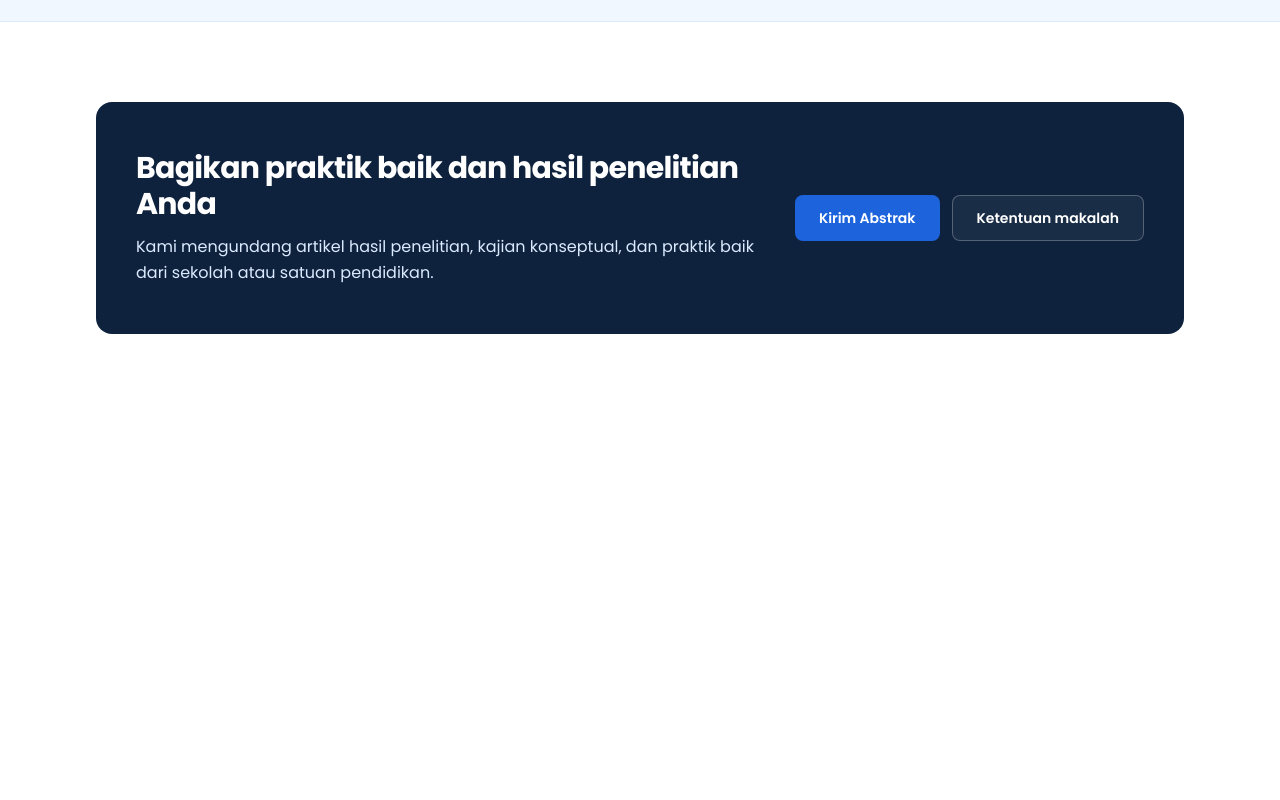
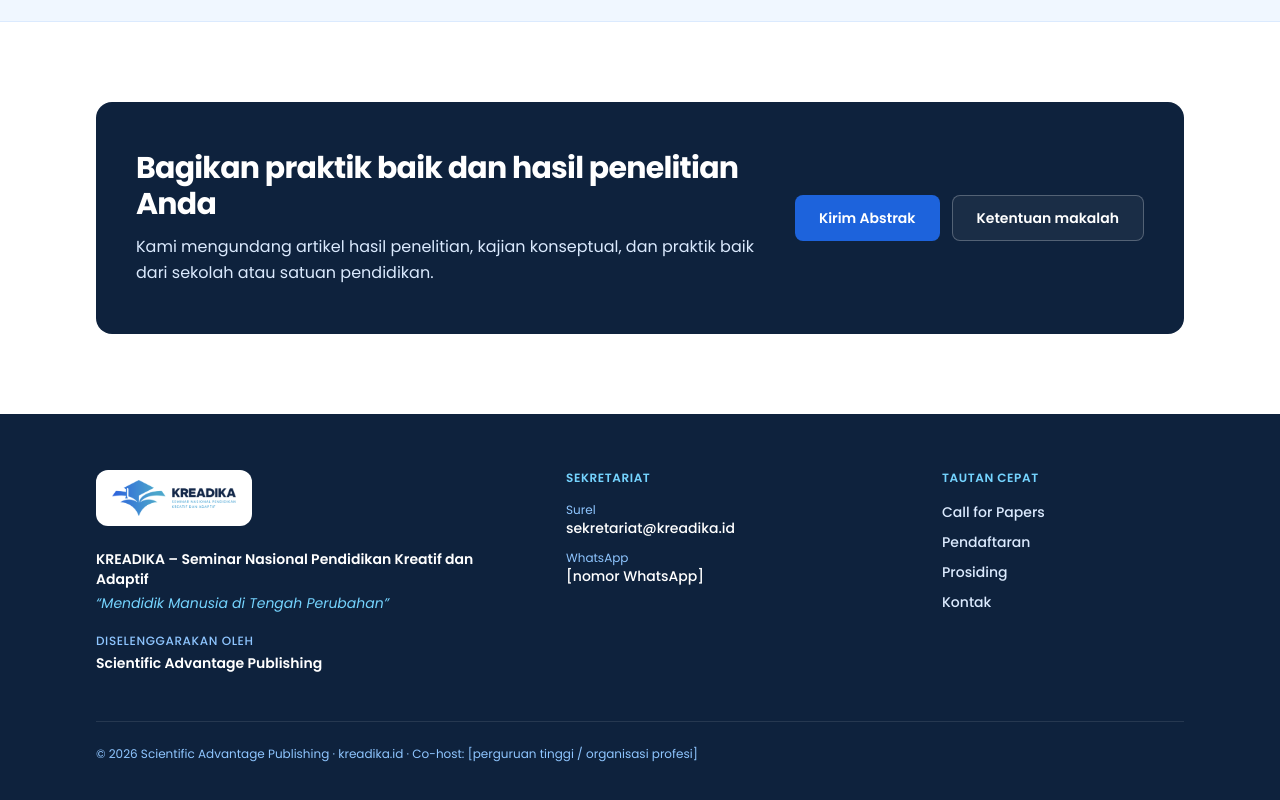
Before and after one commit to AzmiFirmansah/kreadika-landing-page, a React (Vite) app: page / in a window 1280 px wide. Shown: the part 3298-4098 px from the top of the page. Before the commit the page ends 3712 px from the top, so only its background shows below. Built offline with nearby package versions, Linux system fonts and the light colour scheme.

Commit message:
feat: add Footer  structure

```diff
--- a/src/App.jsx
+++ b/src/App.jsx
@@ -874,6 +874,99 @@ function App() {
           </div>
         </section>
       </main>
+
+      {/* ====================
+          FOOTER
+      ==================== */}
+      <footer id="kontak" className="bg-kreadika-navy text-blue-100">
+        <div className="mx-auto max-w-6xl px-4 py-14 sm:px-6 lg:px-8">
+          <div className="grid grid-cols-1 gap-10 md:grid-cols-12">
+            {/* Brand & Organizer Info */}
+            <div className="md:col-span-5">
+              <div className="inline-block rounded-xl bg-white px-4 py-2.5">
+                <img
+                  src={logoKreadika}
+                  alt="Logo KREADIKA"
+                  className="h-9 w-auto"
+                />
+              </div>
+              <p className="mt-4 text-sm font-semibold text-white">
+                KREADIKA – Seminar Nasional Pendidikan Kreatif dan Adaptif
+              </p>
+              <p className="mt-1 text-sm italic text-sky-300">
+                “Mendidik Manusia di Tengah Perubahan”
+              </p>
+              <p className="mt-5 text-xs font-medium uppercase tracking-wider text-blue-300">
+                Diselenggarakan oleh
+              </p>
+              <p className="mt-1 text-sm font-semibold text-white">
+                Scientific Advantage Publishing
+              </p>
+            </div>
+
+            {/* Secretariat & Contact */}
+            <div className="md:col-span-4">
+              <h3 className="text-xs font-semibold uppercase tracking-wider text-sky-300">
+                Sekretariat
+              </h3>
+              <ul className="mt-4 space-y-3 text-sm">
+                <li>
+                  <span className="block text-xs text-blue-300">Surel</span>
+                  <a
+                    href="mailto:sekretariat@kreadika.id"
+                    className="font-medium text-white"
+                  >
+                    sekretariat@kreadika.id
+                  </a>
+                </li>
+                <li>
+                  <span className="block text-xs text-blue-300">WhatsApp</span>
+                  <span className="font-medium text-white">
+                    [nomor WhatsApp]
+                  </span>
+                </li>
+              </ul>
+            </div>
+
+            {/* Quick Links */}
+            <div className="md:col-span-3">
+              <h3 className="text-xs font-semibold uppercase tracking-wider text-sky-300">
+                Tautan cepat
+              </h3>
+              <ul className="mt-4 grid grid-cols-2 gap-x-4 gap-y-2.5 text-sm font-medium md:grid-cols-1">
+                <li>
+                  <a href="/call-for-papers" className="text-blue-100">
+                    Call for Papers
+                  </a>
+                </li>
+                <li>
+                  <a href="/pendaftaran" className="text-blue-100">
+                    Pendaftaran
+                  </a>
+                </li>
+                <li>
+                  <a href="/prosiding" className="text-blue-100">
+                    Prosiding
+                  </a>
+                </li>
+                <li>
+                  <a href="/kontak" className="text-blue-100">
+                    Kontak
+                  </a>
+                </li>
+              </ul>
+            </div>
+          </div>
+
+          {/* Copyright & Attribution */}
+          <div className="mt-12 border-t border-white/10 pt-6 text-xs text-blue-300">
+            <p>
+              © 2026 Scientific Advantage Publishing · kreadika.id · Co-host:
+              [perguruan tinggi / organisasi profesi]
+            </p>
+          </div>
+        </div>
+      </footer>
     </div>
   );
 }
```
